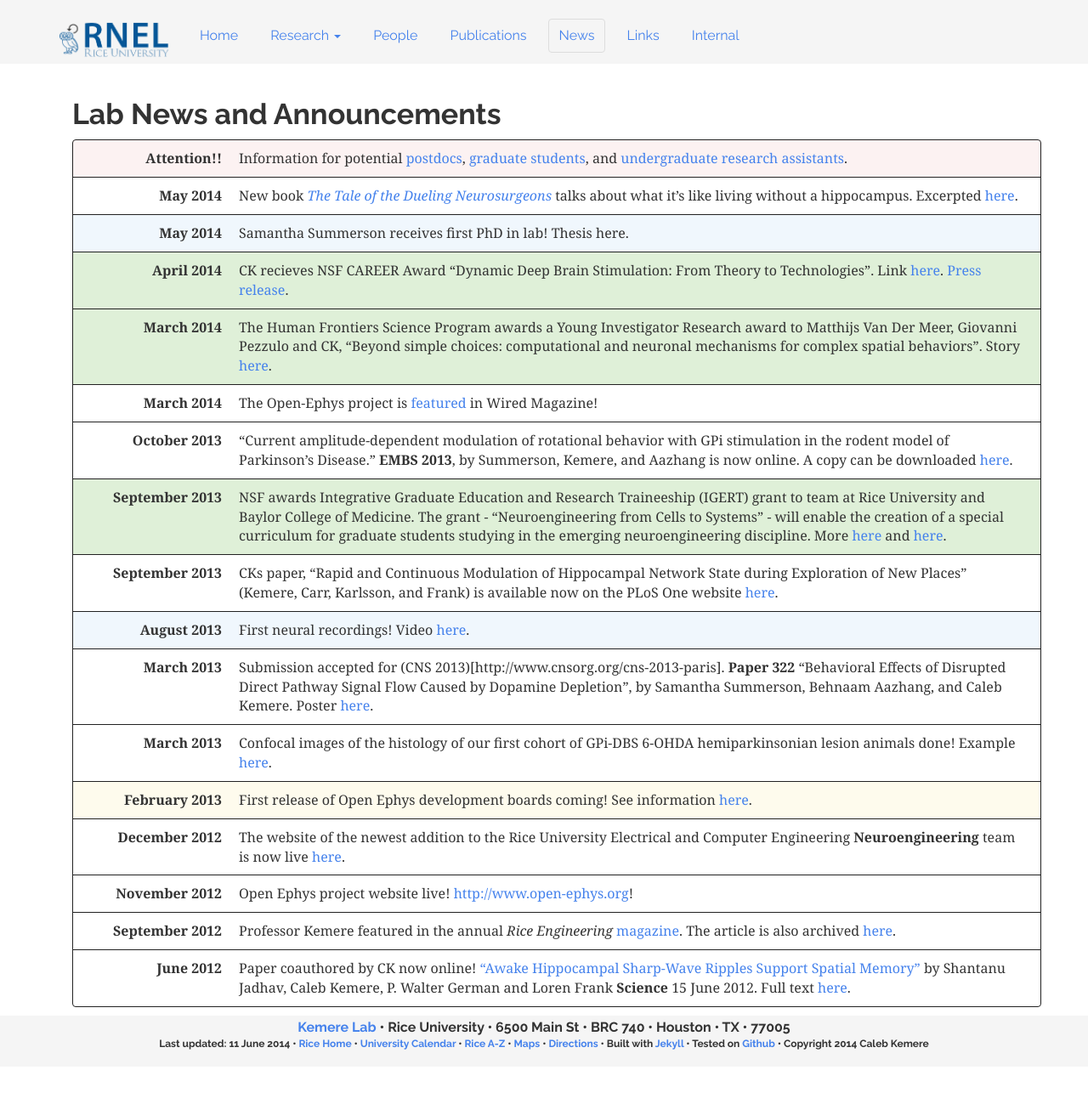
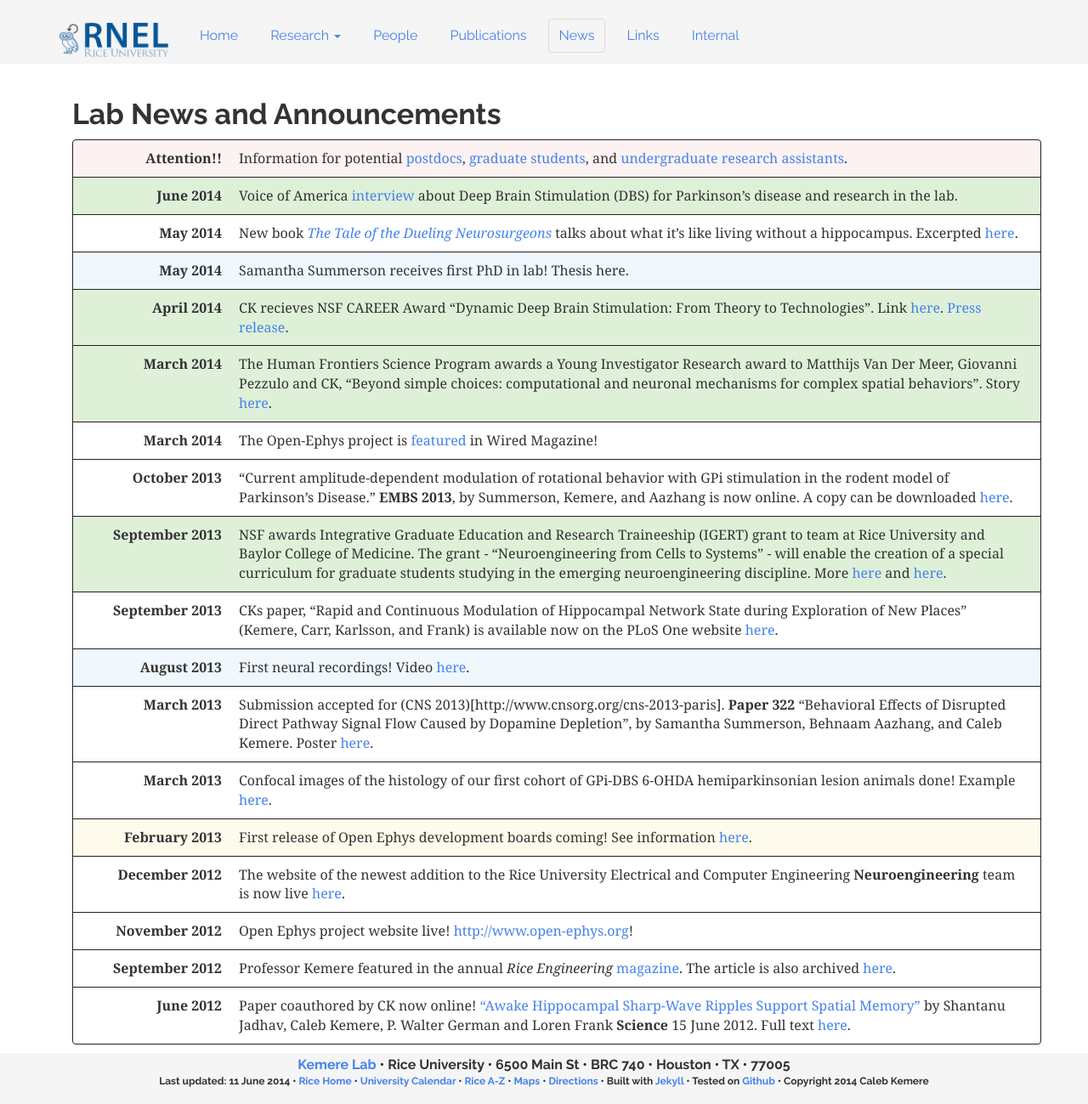
Before and after one commit to kemerelab/kemerelab.github.io, a Jekyll site: the page built from news/index.md, in a window 1280 px wide. Shown: the whole page at 85% size. Built offline with Jekyll 4.4.1, drawn with Linux system fonts in a browser that asks for light colours; nearby versions of some CDN libraries; before the commit the page ends 1255 px from its top, so only the background shows below that.

Commit message:
Added some files?

```diff
--- a/news/index.md
+++ b/news/index.md
@@ -13,6 +13,13 @@ nav: news
 __Attention!!__
 :  Information for potential [postdocs](/news/postdocs.html), [graduate students](/news/gradstudents.html), and [undergraduate research assistants](/news/undergrads.html).
 {: .callout-danger}
+
+June 2014
+:  Voice of America
+[interview](http://m.voanews.com/a/study-electric-brain-stimulation-alleviates-some-disorders/1934057.html)
+about Deep Brain Stimulation (DBS) for Parkinson's disease and
+research in the lab.
+{: .callout-success}
 
 May 2014
 :  New book [_The Tale of the Dueling
```
Also changed, not shown: 3 other files.
